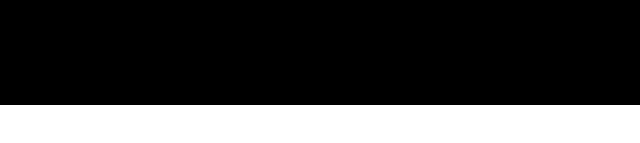
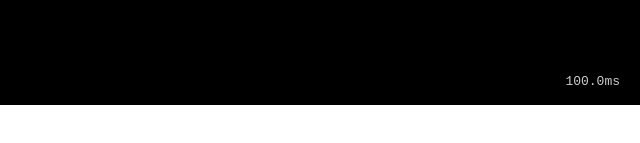
Before and after one commit to rbxb/WebGLConwayLife, a plain HTML site: page index.html in a window 1280 px wide. Shown: the part 695-838 px from the top of the page, 640-1280 px from the left. Drawn offline with Linux system fonts and the light colour scheme; animation ran at ten frames a second.

Commit message:
added ms meter

```diff
--- a/game2.js
+++ b/game2.js
@@ -52,6 +52,7 @@ function gol() {
 	`
 
 	const canvas = document.querySelector("#gl-canvas");
+	const msMeter = document.querySelector("#ms-meter");
 	const overlay = document.querySelector("#option-overlay");
 	const scaleInput = overlay.querySelector("#scale-input");
 	const frequencyInput = overlay.querySelector("#frequency-input");
@@ -98,6 +99,7 @@ function gol() {
 			}
 			var dif = timestamp - lastTimestamp;
 			lastTimestamp = timestamp;
+			msMeter.innerHTML = dif.toFixed(1) + "ms";
 			if (play && timestamp - lastCalc > settings.frequency) {
 				lastCalc = timestamp;
 				gl.useProgram(golProgramInfo.program);
--- a/index.html
+++ b/index.html
@@ -3,14 +3,34 @@
 <head>
 	<title>Game of Life</title>
 	<style>
-		* {margin:0;padding:0;}
-		html,body {width:100vw;height:100vh;overflow:hidden;}
+		* {
+			margin:0;
+			padding:0;
+			font-family:sans-serif;
+		}
+		html,body {
+			width:100vw;
+			height:100vh;
+			overflow:hidden;
+		}
 		#gl-canvas {
 			position:absolute;
 			top:0;
 			left:0;
 			width:100vw;
 			height:100vh;
+		}
+		#ms-meter {
+			font-family: monospace;
+			position: absolute;
+			bottom: 12px;
+			right: 12px;
+			text-align: right;
+			color:#fff;
+			background-color: #000;
+			padding: 4px 8px 4px 8px;
+			border-radius: 8px;
+			opacity: 0.8;
 		}
 		#option-overlay {
 			position:absolute;
@@ -24,7 +44,6 @@
 			overflow-y:scroll;
 		}
 		#option-overlay * {
-			font-family: sans-serif;
 			position: inline-block;
 			color: #ffffff;
 		}
@@ -44,6 +63,9 @@
 </head>
 <body>
 	<canvas id="gl-canvas"></canvas>
+	<div id="info-overlay">
+		<p id="ms-meter">0ms</p>
+	</div>
 	<div id="option-overlay">
 		<h2>Controls</h2>
 		<br>
```
